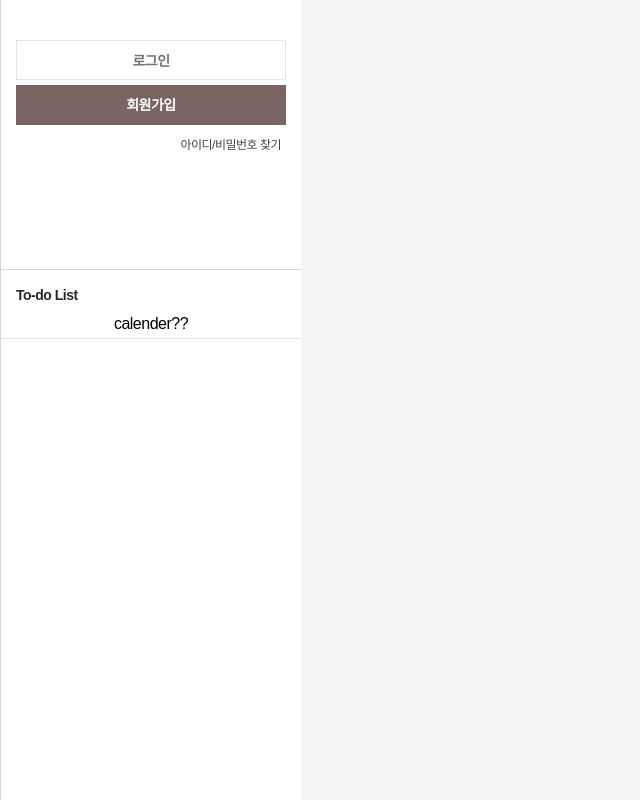
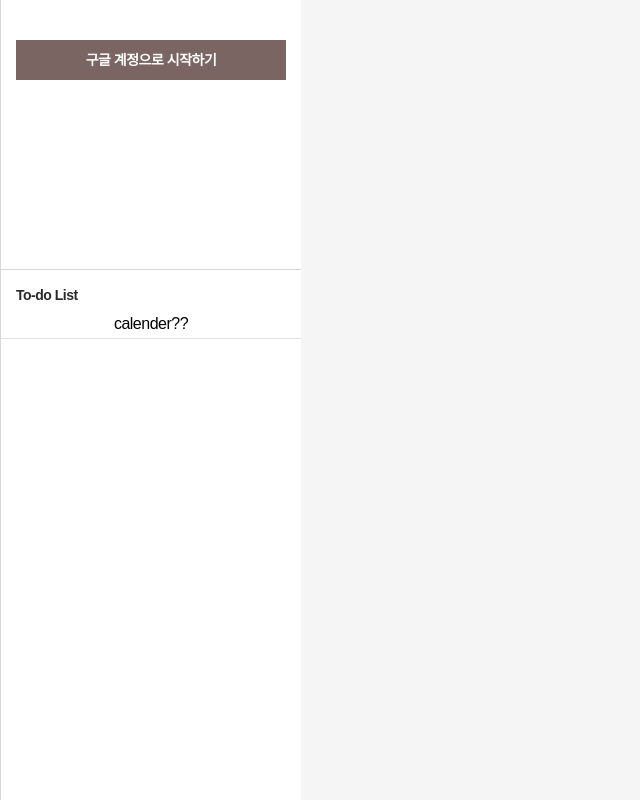
Before and after one commit to CASPER-REPSAC/with-WHID, a Django app: page / in a window 1280 px wide. Shown: the whole page, without its empty margins (0-640 px from the left). Run offline with Django 3.2, Linux system fonts and the light colour scheme; parts of the project's set-up code (start-up, migrations or seed data) failed here and were passed over; some libraries are stand-ins or nearby versions.

Commit message:
social login page

```diff
--- a/static/whatshouldido/style.css
+++ b/static/whatshouldido/style.css
@@ -492,3 +492,21 @@ section.community > div.figures.active > div:nth-of-type(3) > p.icon > img {
 		height: 24px;
 	}
 }
+
+/* contents css */
+.nav-link{
+    color: var(--fontColor);
+    text-align: center;
+    font-weight: bold;
+}
+.recent-comment-box{
+    position: relative;
+    border: 1px solid var(--borderColor);
+    border-radius : 10px;
+    box-shadow: 0 5px 10px 0 rgb(0 0 0 / 15%);
+
+    padding: 20px;
+    margin: 20px 0px;
+
+    width: 100%;
+}
--- a/templates/base.html
+++ b/templates/base.html
@@ -7,14 +7,19 @@
         <meta name="viewport" content="width=device-witdh, initial-scale=1, shrink-to-fit=no">
         <title> 일 벌리고 실천하기 </title>
         <link rel="stylesheet" type="text/css" href="{% static 'whatshouldido/style.css' %}">
+        <link href="https://fonts.googleapis.com/css2?family=Nanum+Gothic&display=swap" rel="stylesheet">
+        <style>
+          .profile-image > img {
+          border: 1px solid black;
+          width: 90px;
+          border-radius: 100%;
+          }
+      </style>
     </head>
     <body>
         <aside>
             <div class="login">
-              <a href="/login" class="button login">로그인</a>
-              <a href="/register" class="button register">회원가입</a>
-              <p class="find">
-                <a href="/forgot">아이디/비밀번호 찾기</a>
+                {% include "social.html" %}
               </p>
               <hr>
             </div>
--- a/templates/login.html
+++ b/templates/login.html
@@ -4,11 +4,10 @@
     <head>
         <meta charset="utf-8">
         <meta name="viewport" content="width=device-witdh, initial-scale=1, shrink-to-fit=no">
-        <title> django tutorial! </title>
+        <title> 일 벌리고 실천하기 </title>
         <link rel="stylesheet" type="text/css" href="{% static 'whatshouldido/common.css' %}">
         <link rel="stylesheet" type="text/css" href="{% static 'whatshouldido/main.common.css' %}">
         <link rel="stylesheet" type="text/css" href="{% static 'whatshouldido/main.login.css' %}">
-
     </head>
     <body style>
         <div id="container" class="logn">
--- a/templates/social.html
+++ b/templates/social.html
@@ -1,15 +1,12 @@
 {% load socialaccount %}
 {% providers_media_js %}
+{% if user.is_authenticated %}
 
-<h1> 일 벌리고 실천하기 </h1>
-
-<a href="/signup/register"> 회원가입 </a>
+<a href ="/signup/logout" class="button register">
+    {{user.last_name}}{{user.first_name}} 계정에서 로그아웃
+</a>
 <br>
-{% if user.is_authenticated %}
-<a href ="/signup/logout"></a>
+{% else %}
+<a href="{% provider_login_url 'google' %}" method='oauth2' class="button register"> 구글 계정으로 시작하기</a>
 <br>
-{{user.first_name}} {{user.last_name}}님이 로그인 중
-{% else %}
-<a href="{% provider_login_url 'google' %}"> 구글 계정으로 로그인 </a>
-로그인 필요
 {% endif %}
```
Also changed, not shown: config/settings.py (+14 -0 lines).
